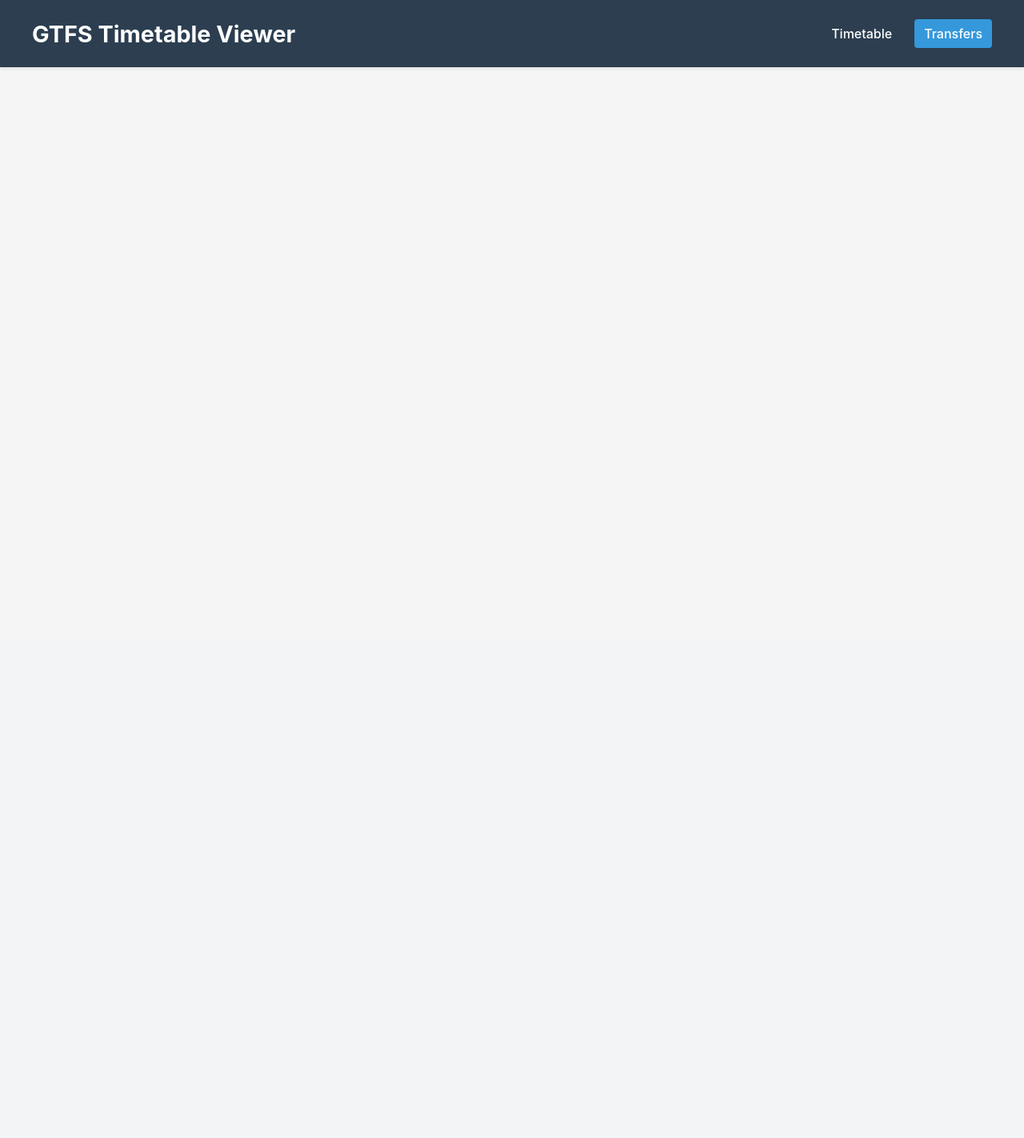
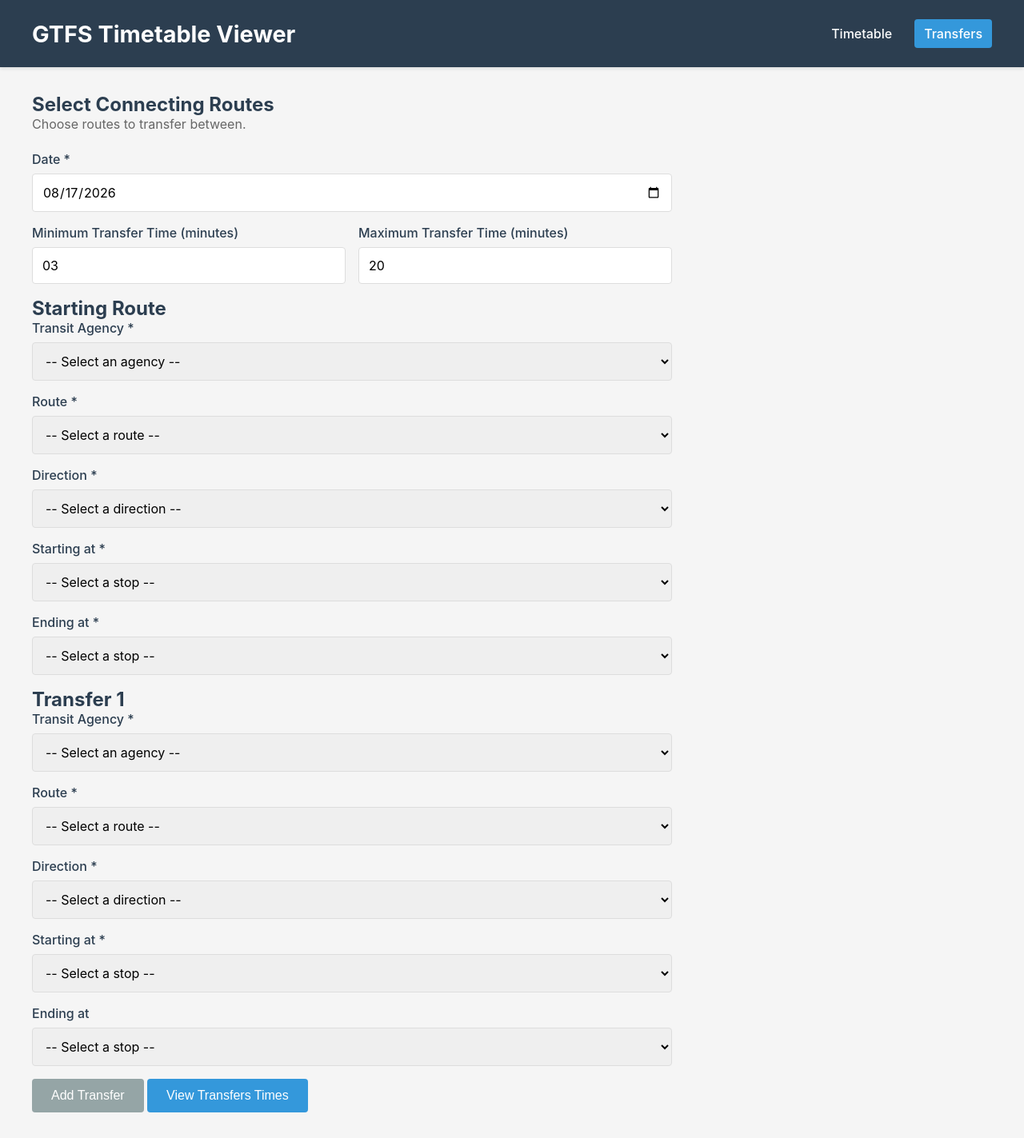
Before and after one commit to dkhl65/gtfs-local, a Flask app: page /transfers in a window 1280 px wide. Shown: the whole page at 80% size. Before the commit the page ends 86 px from the top, so only its background shows below. Run offline with Flask 3, Linux system fonts and the light colour scheme; some libraries are stand-ins or nearby versions.

Commit message:
Add tranfer route forms

```diff
--- a/app.py
+++ b/app.py
@@ -253,7 +253,13 @@ def index():
 @app.route("/transfers")
 def transfers():
     """Show the transfers page."""
-    return render_template("transfers.html")
+    response = render_template(
+        "transfers.html",
+        agencies=AGENCIES,
+        routes_by_agency=load_routes_by_agency(),
+        today=dt.datetime.now().strftime("%Y-%m-%d")
+    )
+    return response
 
 @app.route("/direction-options")
 def direction_options():
--- a/templates/transfers.html
+++ b/templates/transfers.html
@@ -2,4 +2,100 @@
 
 {% block title %}GTFS Transfers{% endblock %}
 
-{% block content %}{% endblock %}
+{% block content %}
+  <link rel="stylesheet" href="{{ url_for('static', filename='form.css') }}">
+  <div class="form-container">
+    <h2 class="select-route-title">Select Connecting Routes</h2>
+    <p class="select-route-subtitle">Choose routes to transfer between.</p>
+    <form>
+      <div class="form-group">
+        <label for="date">Date *</label>
+        <input type="date" id="date" name="date" required value="{{ today }}">
+      </div>
+      <div class="form-row">
+        <div class="form-group">
+          <label for="min-transfer-time">Minimum Transfer Time (minutes)</label>
+          <input type="number" id="min-transfer-time" name="min-transfer-time" min="0" max="59" step="1" value="03">
+        </div>
+        <div class="form-group">
+          <label for="max-transfer-time">Maximum Transfer Time (minutes)</label>
+          <input type="number" id="max-transfer-time" name="max-transfer-time" min="0" step="1" value="20">
+        </div>
+      </div>
+      <h2 class="select-route-title">Starting Route</h2>
+      <div class="form-group">
+        <label for="agency0">Transit Agency *</label>
+        <select id="agency0" name="agency0" required data-routes='{{ routes_by_agency | tojson }}'>
+          <option value="">-- Select an agency --</option>
+            {% for code, name in agencies.items() %}
+              <option value="{{ code }}">{{ name }}</option>
+            {% endfor %}
+        </select>
+      </div>
+      <div class="form-group">
+        <label for="route0">Route *</label>
+        <select id="route0" name="route0" required>
+          <option value="">-- Select a route --</option>
+        </select>
+      </div>
+      <div class="form-group">
+        <label for="direction0">Direction *</label>
+        <select id="direction0" name="direction0" required>
+          <option value="">-- Select a direction --</option>
+          <option value="0">Direction 0</option>
+          <option value="1">Direction 1</option>
+        </select>
+      </div>
+      <div class="form-group">
+        <label for="stop0a">Starting at *</label>
+        <select id="stop0a" name="stop0a" required>
+          <option value="">-- Select a stop --</option>
+        </select>
+      </div>
+      <div class="form-group">
+        <label for="stop0b">Ending at *</label>
+        <select id="stop0b" name="stop0b" required>
+          <option value="">-- Select a stop --</option>
+        </select>
+      </div>
+      <h2 class="select-route-title">Transfer 1</h2>
+      <div class="form-group">
+        <label for="agency1">Transit Agency *</label>
+        <select id="agency1" name="agency1" required data-routes='{{ routes_by_agency | tojson }}'>
+          <option value="">-- Select an agency --</option>
+            {% for code, name in agencies.items() %}
+              <option value="{{ code }}">{{ name }}</option>
+            {% endfor %}
+        </select>
+      </div>
+      <div class="form-group">
+        <label for="route1">Route *</label>
+        <select id="route1" name="route1" required>
+          <option value="">-- Select a route --</option>
+        </select>
+      </div>
+      <div class="form-group">
+        <label for="direction1">Direction *</label>
+        <select id="direction1" name="direction1" required>
+          <option value="">-- Select a direction --</option>
+          <option value="0">Direction 0</option>
+          <option value="1">Direction 1</option>
+        </select>
+      </div>
+      <div class="form-group">
+        <label for="stop1a">Starting at *</label>
+        <select id="stop1a" name="stop1a" required>
+          <option value="">-- Select a stop --</option>
+        </select>
+      </div>
+      <div class="form-group">
+        <label for="stop1b">Ending at</label>
+        <select id="stop1b" name="stop1b">
+          <option value="">-- Select a stop --</option>
+        </select>
+      </div>
+      <button id="add-transfer" class="secondary">Add Transfer</button>
+      <button type="submit">View Transfers Times</button>
+    </form>
+  </div>
+{% endblock %}
```
